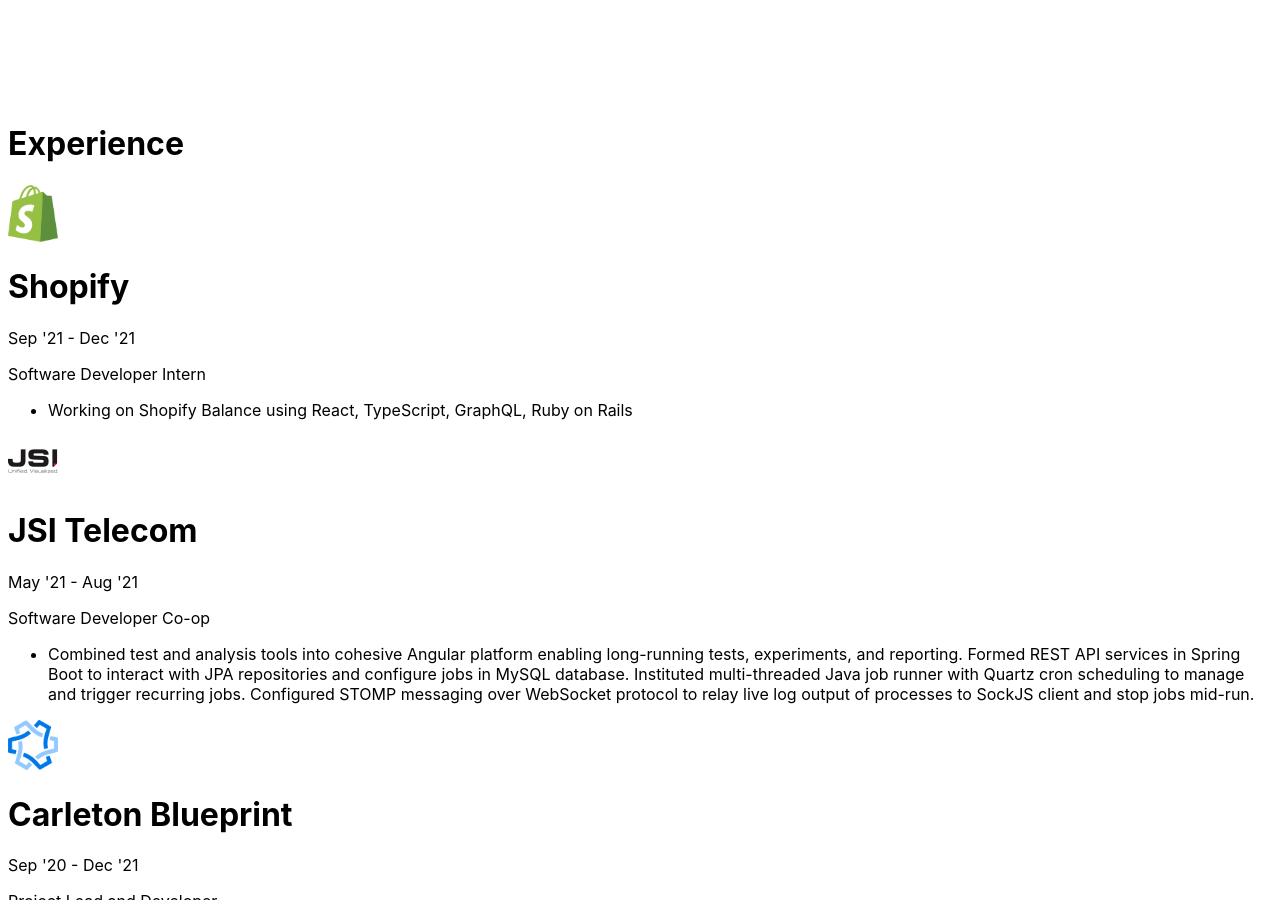
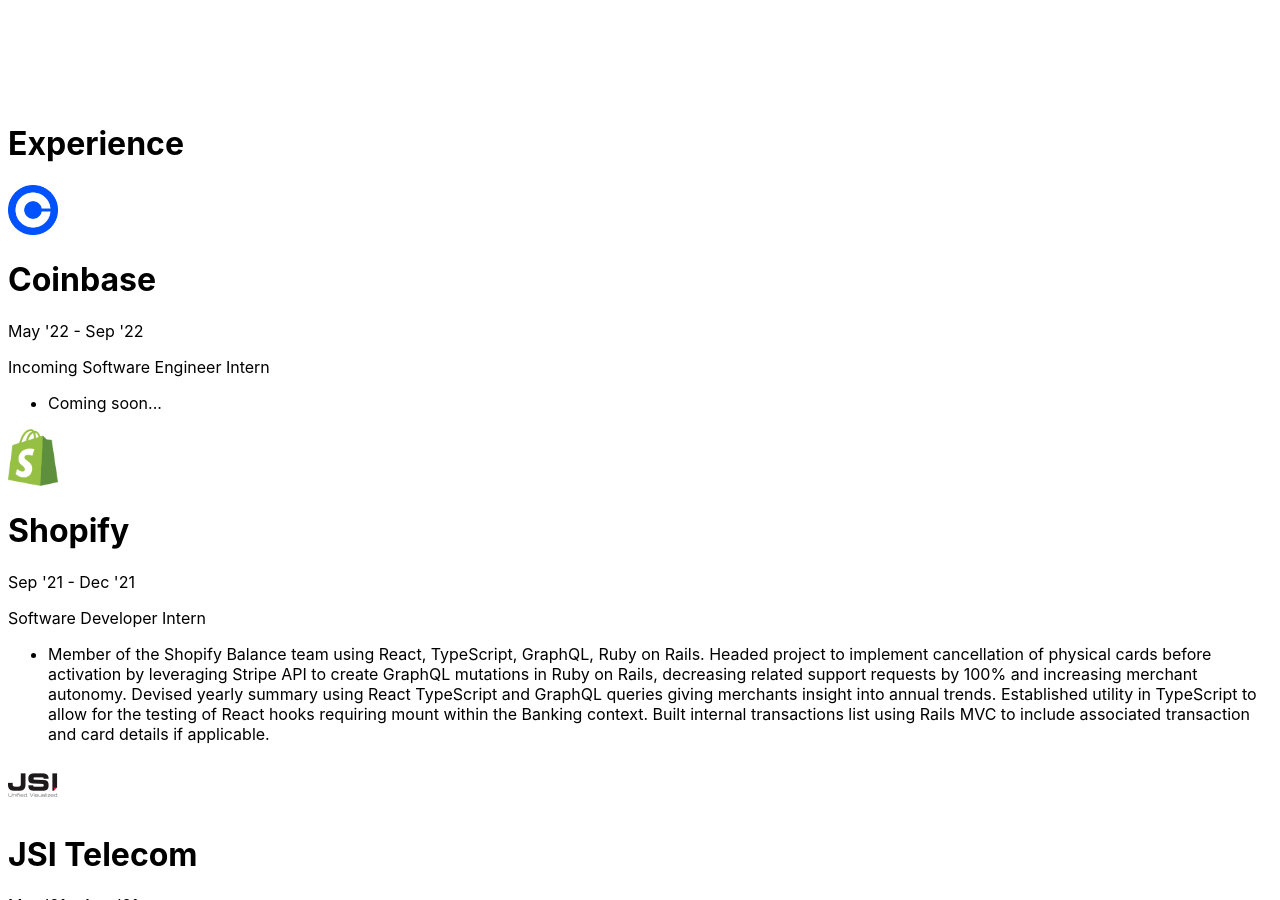
Before and after one commit to zhu-tom/personal-site, a Jekyll site: the page built from index.md, in a window 1280 px wide and 900 px high, scrolled down 1347 px. Built offline with Jekyll 4.4.1, drawn with Linux system fonts in a browser that asks for light colours; some of the changed text lies outside the part shown.

Commit message:
add coinbase

```diff
--- a/_data/about.yml
+++ b/_data/about.yml
@@ -5,4 +5,4 @@ github: https://github.com/zhu-tom
 linkedin: https://www.linkedin.com/in/zhu-tom
 resume: /assets/img/TomZhu.pdf
 email: zhutom01@gmail.com
-updated: August 2021
+updated: January 2022
--- a/_data/experiences.yml
+++ b/_data/experiences.yml
@@ -1,10 +1,18 @@
+- title: Incoming Software Engineer Intern
+  company: Coinbase
+  img: coinbase.png
+  start: May '22
+  end: Sep '22
+  notes:
+    - content: Coming soon...
+
 - title: Software Developer Intern
   company: Shopify
   img: shopify.png
   start: Sep '21
   end: Dec '21
   notes:
-    - content: Working on Shopify Balance using React, TypeScript, GraphQL, Ruby on Rails
+    - content: Member of the Shopify Balance team using React, TypeScript, GraphQL, Ruby on Rails. Headed project to implement cancellation of physical cards before activation by leveraging Stripe API to create GraphQL mutations in Ruby on Rails, decreasing related support requests by 100% and increasing merchant autonomy. Devised yearly summary using React TypeScript and GraphQL queries giving merchants insight into annual trends. Established utility in TypeScript to allow for the testing of React hooks requiring mount within the Banking context. Built internal transactions list using Rails MVC to include associated transaction and card details if applicable.
 
 - title: Software Developer Co-op
   company: JSI Telecom
--- a/_data/projects.yml
+++ b/_data/projects.yml
@@ -27,7 +27,7 @@
     - Google Cloud
     - Firebase
     - Cloud Functions
-    - Natural Language Sentiment Analysis
+    - Sentiment Analysis
     - Speech-to-Text
     - Blockchain
 
```
Also changed, not shown: assets/img/coinbase.png (added).
